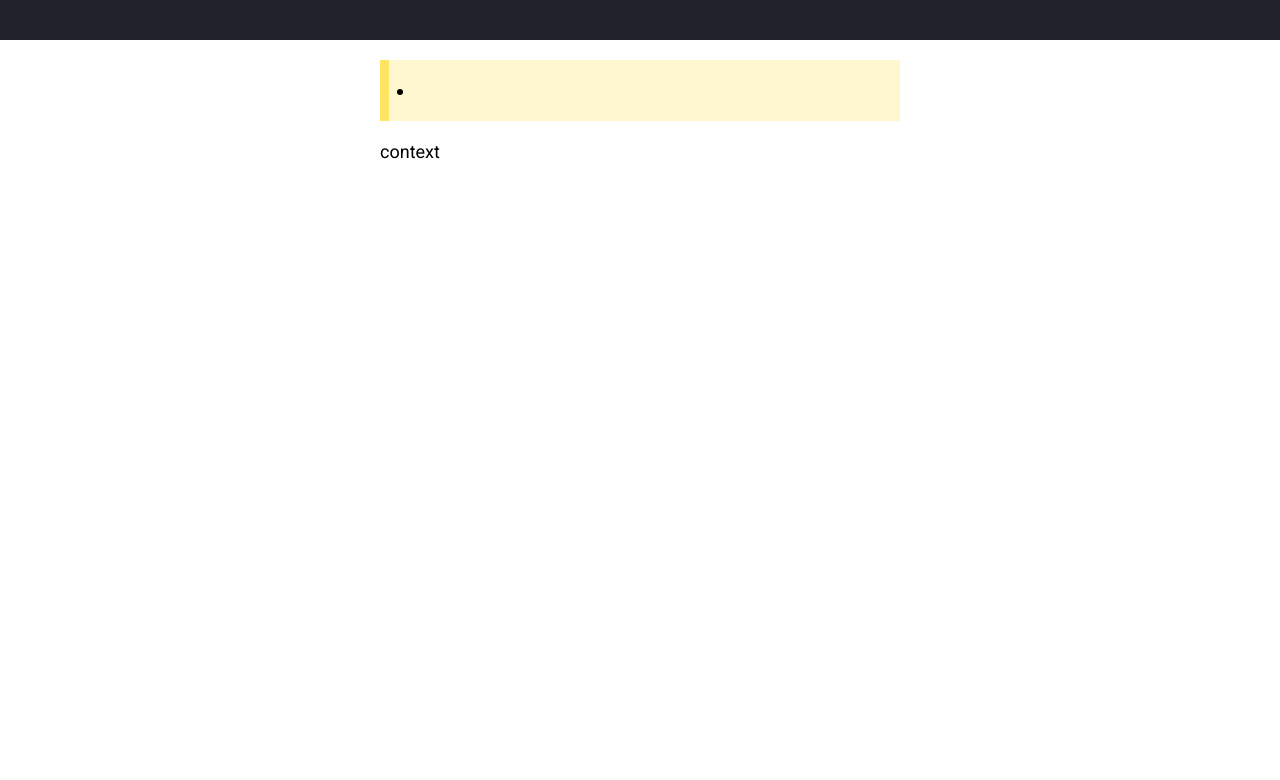
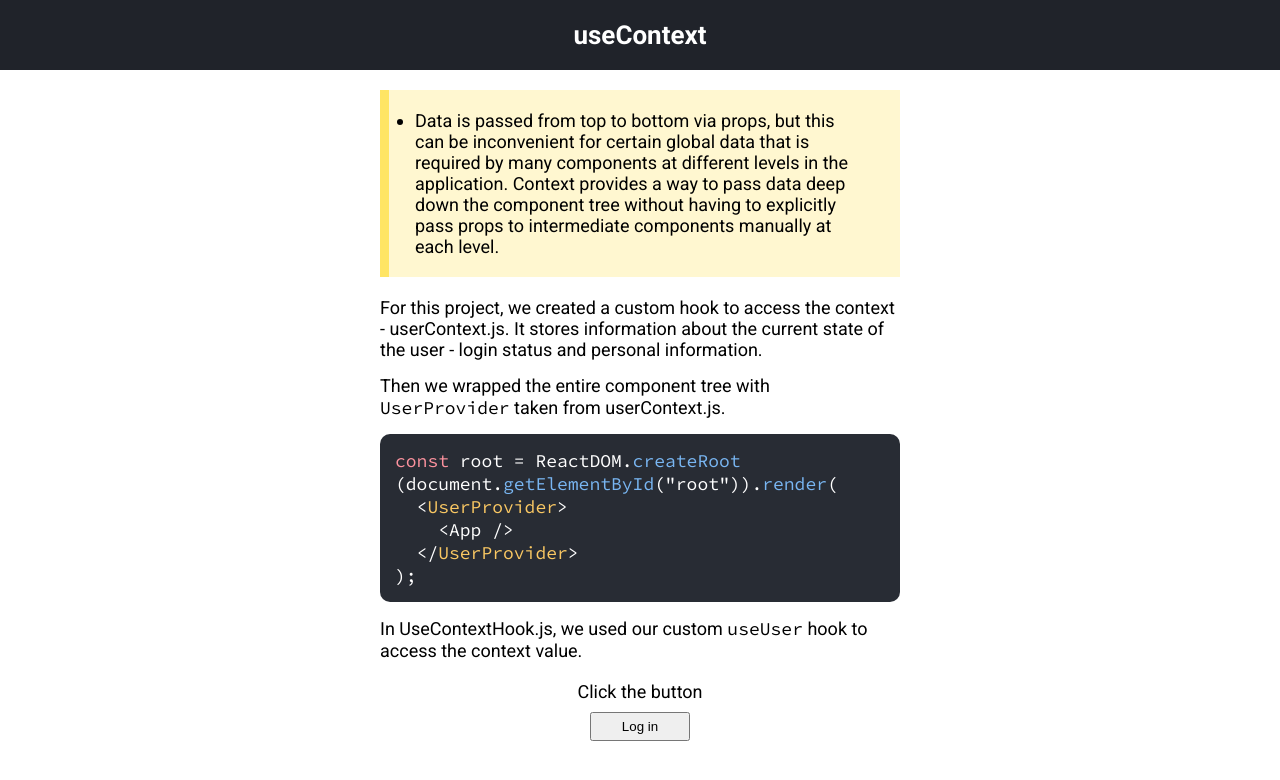
Before and after one commit to YanaKarpliuk/react-hooks, a React (Create React App) app: page /use-context-hook in a window 1280 px wide. Shown: the top 780 px of the page. Built offline with nearby package versions, Linux system fonts and the light colour scheme.

Commit message:
useContext added

```diff
--- /dev/null
+++ b/src/css/useContextHook.css
@@ -0,0 +1,10 @@
+.useContext-project {
+  display: flex;
+  flex-direction: column;
+  align-items: center;
+}
+
+.useContext-project-btn {
+  margin-bottom: 10px;
+  margin-top: 10px;
+}
--- a/src/index.js
+++ b/src/index.js
@@ -1,12 +1,16 @@
 import React from "react";
 import ReactDOM from "react-dom/client";
-import './css/common.css'
+import "./css/common.css";
 import App from "./App";
 import { BrowserRouter } from "react-router-dom";
+// UserProvide is for useContext section
+import { UserProvider } from "./pages/UseContextHookPartials/userContext";
 
 const root = ReactDOM.createRoot(document.getElementById("root"));
 root.render(
-  <BrowserRouter basename={process.env.PUBLIC_URL}>
-    <App />
-  </BrowserRouter>
+  <UserProvider>
+    <BrowserRouter basename={process.env.PUBLIC_URL}>
+      <App />
+    </BrowserRouter>
+  </UserProvider>
 );
--- a/src/pages/UseContextHook.js
+++ b/src/pages/UseContextHook.js
@@ -1,17 +1,64 @@
 import React from "react";
+import { useUser } from "./UseContextHookPartials/userContext";
+import "../css/useContextHook.css";
 
 export default function UseContextHook() {
+  const { isLoggedIn, userName, logIn, logOut } = useUser();
+
   return (
     <div>
-      <h2 className="section-title"></h2>
+      <h2 className="section-title">useContext</h2>
       <div className="section-container">
         <div className="section-rules">
           <ul>
-            <li></li>
+            <li>
+              Data is passed from top to bottom via props, but this can be
+              inconvenient for certain global data that is required by many
+              components at different levels in the application. Context
+              provides a way to pass data deep down the component tree without
+              having to explicitly pass props to intermediate components
+              manually at each level.
+            </li>
           </ul>
         </div>
         <div className="section-explanation">
-          context
+          <p>
+            For this project, we created a custom hook to access the context -
+            userContext.js. It stores information about the current state of the
+            user - login status and personal information.
+          </p>
+          <p>
+            Then we wrapped the entire component tree with{" "}
+            <span className="code-naming">UserProvider</span> taken from
+            userContext.js.
+          </p>
+          <p className="code-text">
+            <span className="code-text-red">const</span> root = ReactDOM.
+            <span className="code-text-blue">createRoot</span> (document.
+            <span className="code-text-blue">getElementById</span>
+            ("root")).<span className="code-text-blue">render</span>(
+            <br />
+            &nbsp;&nbsp;&#060;<span className="code-text-yellow">UserProvider</span>&#062;
+            <br />
+            &nbsp;&nbsp;&nbsp;&nbsp;&#060;App /&#062;
+            <br />
+            &nbsp;&nbsp;&#060;/<span className="code-text-yellow">UserProvider</span>&#062;
+            <br />
+            );
+          </p>
+          <p>
+            In UseContextHook.js, we used our custom <span className="code-naming">useUser</span> hook to access the
+            context value.
+          </p>
+        </div>
+        <div className="useContext-project">
+          <p>Click the button</p>
+          {isLoggedIn ? (
+            <button onClick={logOut} className="useContext-project-btn">Log out</button>
+          ) : (
+            <button onClick={logIn} className="useContext-project-btn">Log in</button>
+          )}
+          {isLoggedIn && <p>{userName}</p>}
         </div>
       </div>
     </div>
--- /dev/null
+++ b/src/pages/UseContextHookPartials/userContext.js
@@ -0,0 +1,27 @@
+// a context for storing information about the current state of the user - login status and personal information.
+import { createContext, useContext, useState } from "react";
+
+const UserContext = createContext()
+
+export const useUser = () => useContext(UserContext)
+
+export const UserProvider = ({children}) => {
+  const [isLoggedIn, setIsLoggedIn] = useState(false)
+  const [userName, setUserName] = useState(null)
+
+  const logIn = () => {
+    setIsLoggedIn(true)
+    setUserName("Yana")
+  }
+
+  const logOut = () => {
+    setIsLoggedIn(false)
+    setUserName(null)
+  }
+
+  return (
+    <UserContext.Provider value={{isLoggedIn, userName, logIn, logOut}}>
+      {children}
+    </UserContext.Provider>
+  )
+}
```
